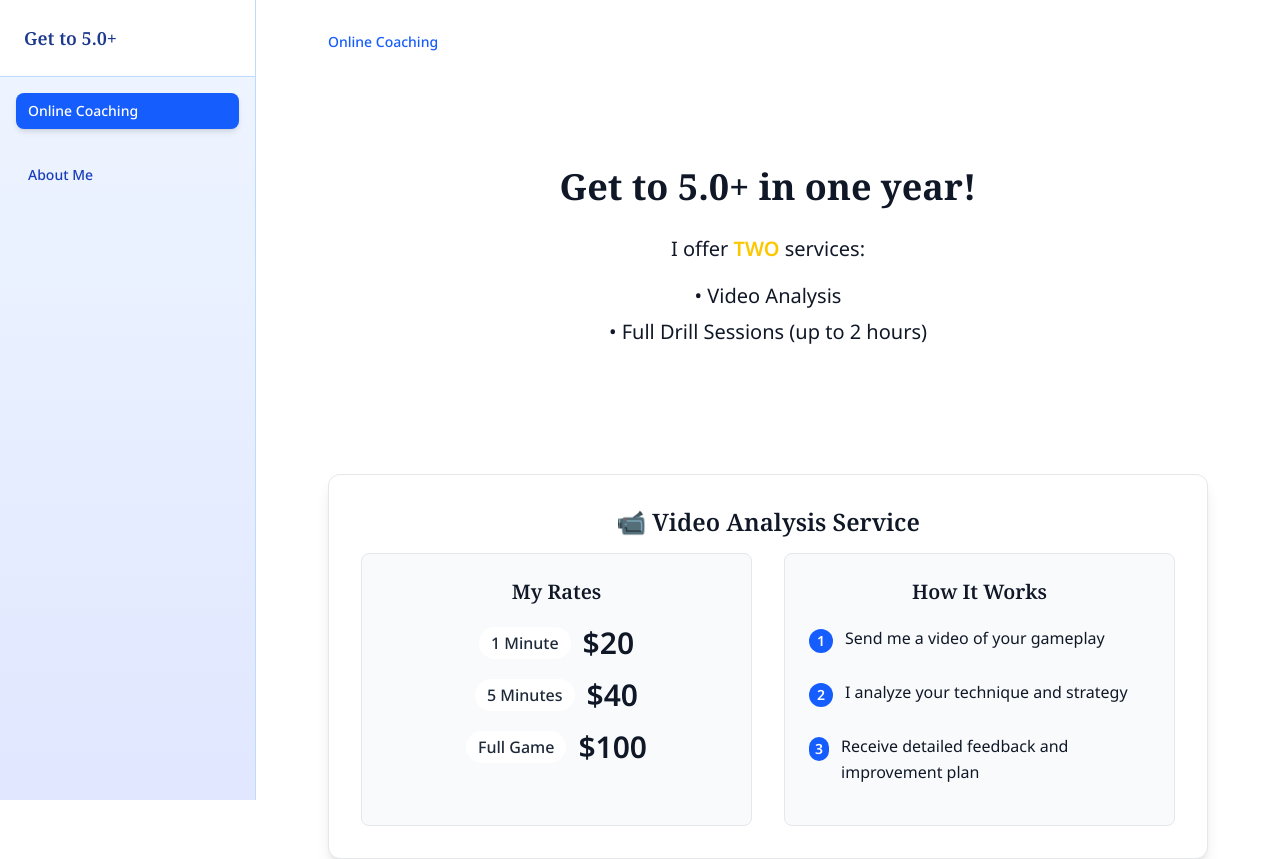
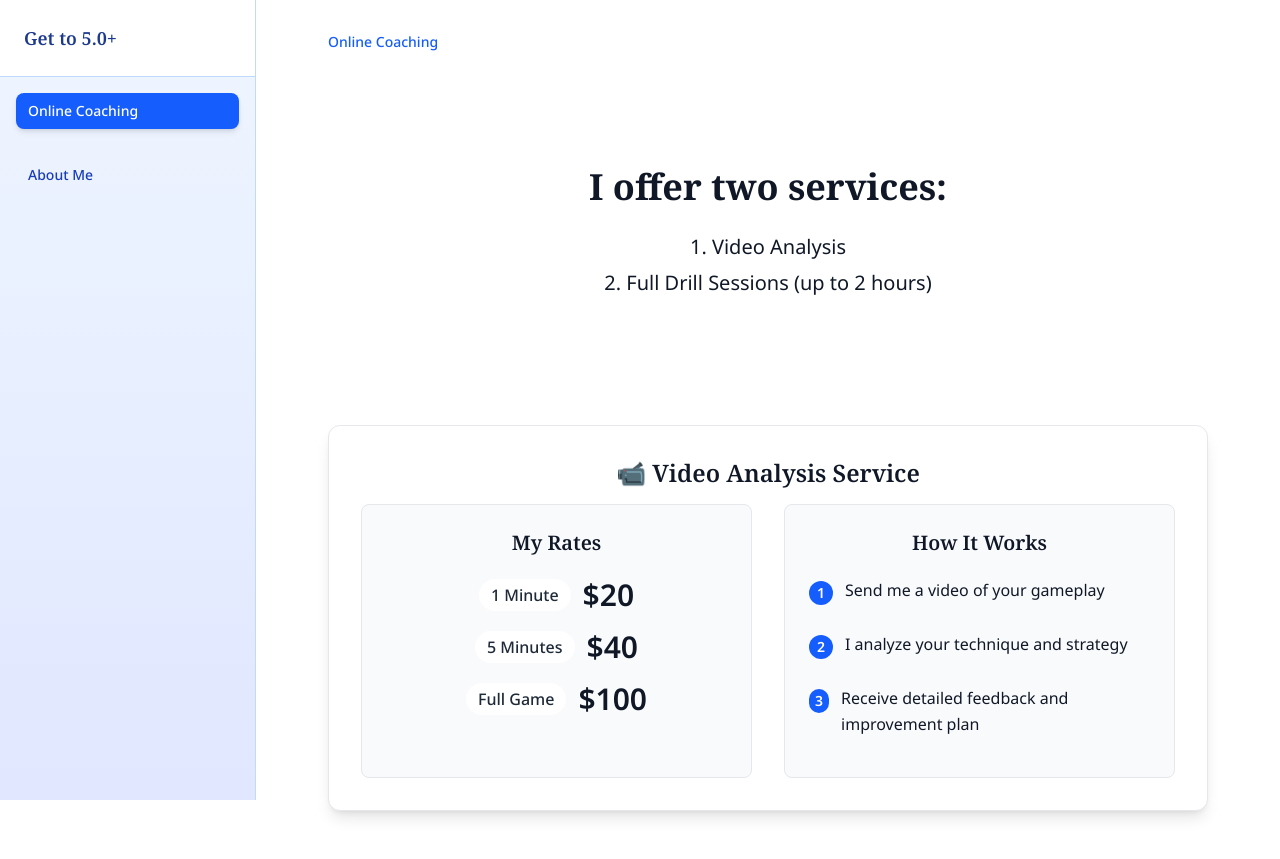
Before and after one commit to bertw2002/react-postgres-fullstack-template, a React (Vite) app: page /section/coaching in a window 1280 px wide. Shown: the top 859 px of the page. Built offline with nearby package versions, Linux system fonts and the light colour scheme; a web font is replaced by a local one.

Commit message:
Update OnlineCoachingSection.jsx

```diff
--- a/src/components/OnlineCoachingSection.jsx
+++ b/src/components/OnlineCoachingSection.jsx
@@ -5,13 +5,12 @@ function OnlineCoachingSection() {
       <div className="pb-32">
         <div className="text-center px-4 pt-16">
           <h1 className="text-3xl md:text-4xl lg:text-5xl font-bold mb-6">
-            Get to 5.0+ in one year!
+            I offer two services:
           </h1>
           <div className="text-lg md:text-xl max-w-2xl mx-auto">
-            <p className="mb-3">I offer <span className="text-yellow-400 font-bold">TWO</span> services:</p>
             <ul className="list-none space-y-2">
-              <li>• Video Analysis</li>
-              <li>• Full Drill Sessions (up to 2 hours)</li>
+              <li>1. Video Analysis</li>
+              <li>2. Full Drill Sessions (up to 2 hours)</li>
             </ul>
           </div>
         </div>
```
